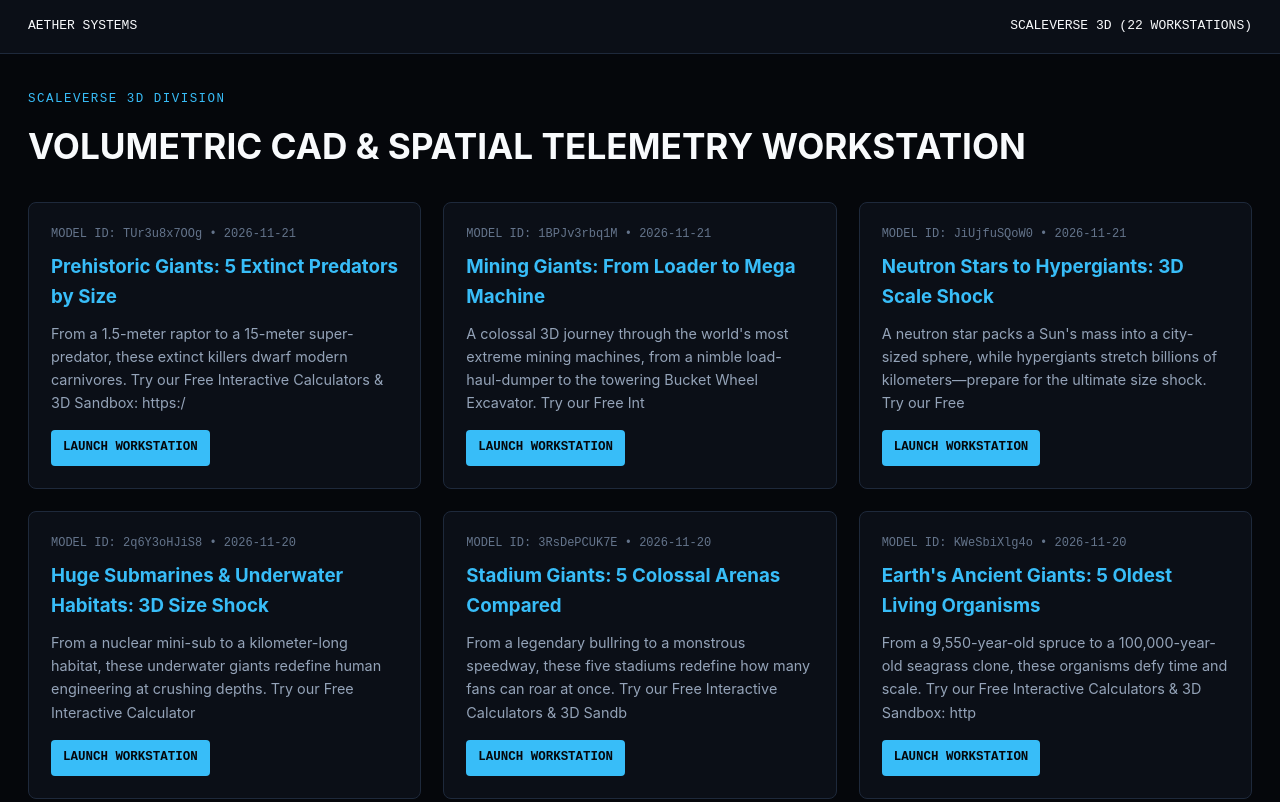
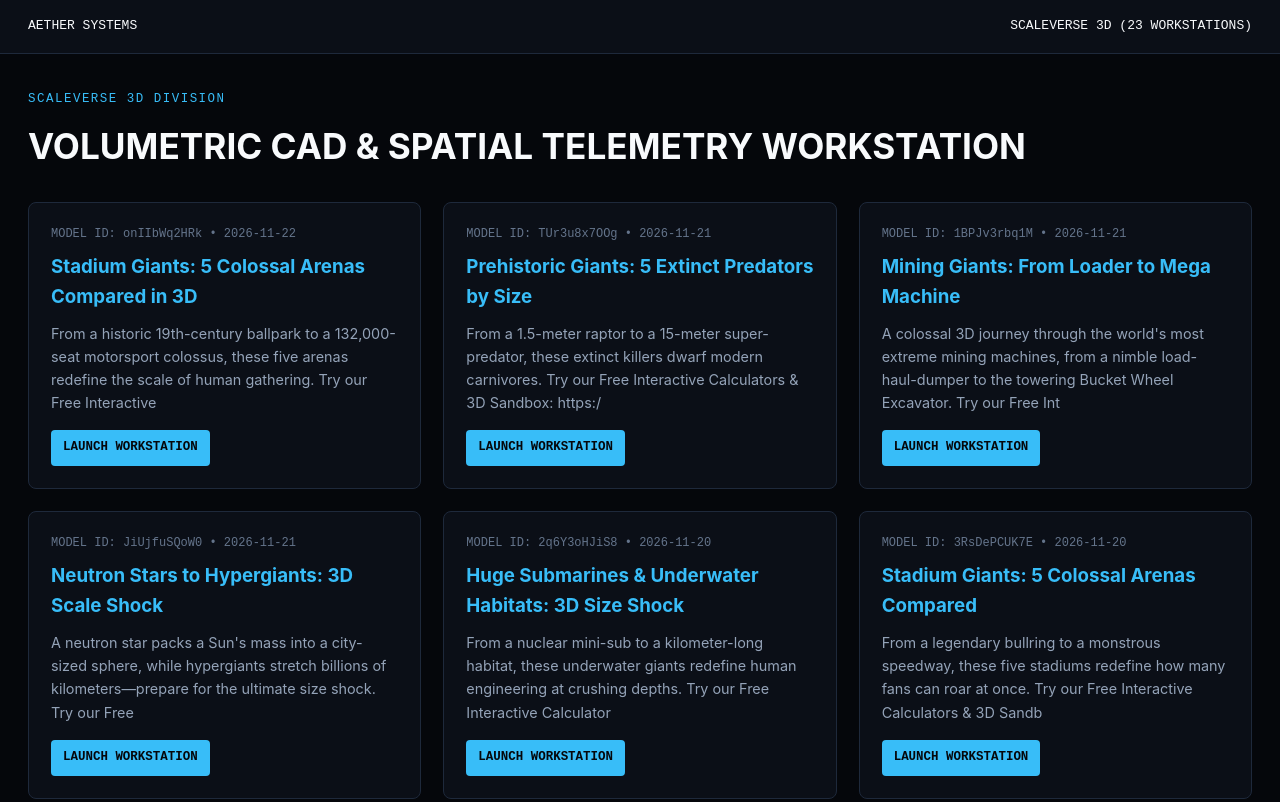
Before and after one commit to ayodayanilukshana-alt/aether-empire, a plain HTML site: page docs/scaleverse/index.html in a window 1280 px wide. Shown: the top 802 px of the page. Drawn offline with Linux system fonts and the light colour scheme.

Commit message:
feat(SCALE3D): publish live workstation stadium-giants-5-colossal-arenas-compared-in-3d

```diff
--- a/docs/scaleverse/index.html
+++ b/docs/scaleverse/index.html
@@ -35,12 +35,20 @@
 <body>
   <nav class="topbar">
     <a href="../index.html">AETHER SYSTEMS</a>
-    <span>SCALEVERSE 3D (22 WORKSTATIONS)</span>
+    <span>SCALEVERSE 3D (23 WORKSTATIONS)</span>
   </nav>
   <main class="container">
     <div class="eyebrow">SCALEVERSE 3D DIVISION</div>
     <h1>VOLUMETRIC CAD & SPATIAL TELEMETRY WORKSTATION</h1>
     <div class="grid">
+        <a href="./stadium-giants-5-colossal-arenas-compared-in-3d.html" style="display:block;background:#0b0f17;border:1px solid #1e293b;border-radius:8px;padding:22px;color:#f8fafc;text-decoration:none;">
+          <div style="font-family:monospace;font-size:0.75rem;color:#64748b;margin-bottom:8px;">MODEL ID: onIIbWq2HRk • 2026-11-22</div>
+          <h3 style="margin:0 0 10px 0;color:#38bdf8;">Stadium Giants: 5 Colossal Arenas Compared in 3D</h3>
+          <p style="color:#94a3b8;font-size:0.9rem;margin:0 0 16px 0;">From a historic 19th-century ballpark to a 132,000-seat motorsport colossus, these five arenas redefine the scale of human gathering.
+
+Try our Free Interactive </p>
+          <div style="font-family:monospace;font-size:0.78rem;font-weight:700;color:#05070b;background:#38bdf8;padding:8px 12px;border-radius:4px;display:inline-block;">LAUNCH WORKSTATION</div>
+        </a>
         <a href="./prehistoric-giants-5-extinct-predators-by-size.html" style="display:block;background:#0b0f17;border:1px solid #1e293b;border-radius:8px;padding:22px;color:#f8fafc;text-decoration:none;">
           <div style="font-family:monospace;font-size:0.75rem;color:#64748b;margin-bottom:8px;">MODEL ID: TUr3u8x7OOg • 2026-11-21</div>
           <h3 style="margin:0 0 10px 0;color:#38bdf8;">Prehistoric Giants: 5 Extinct Predators by Size</h3>
```
